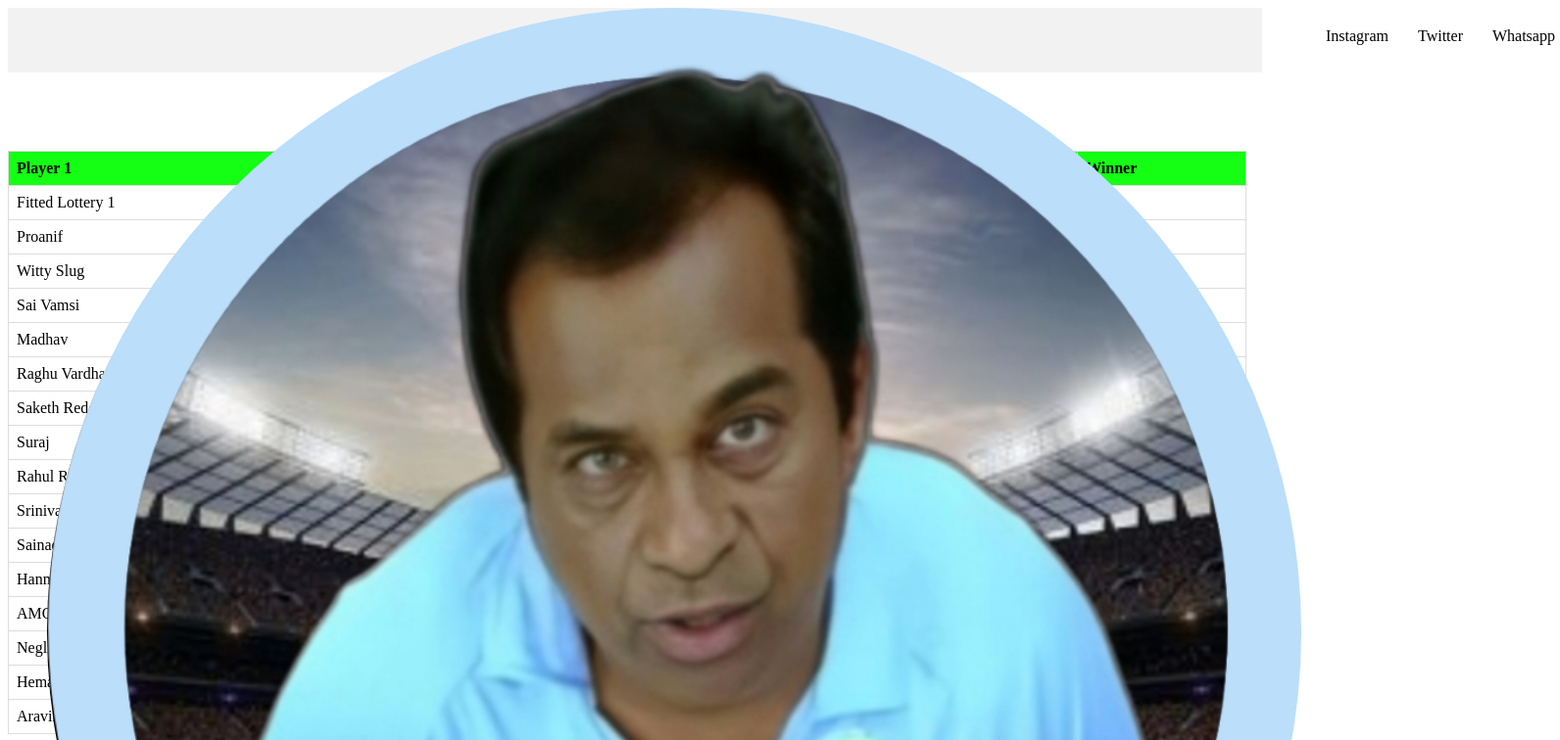
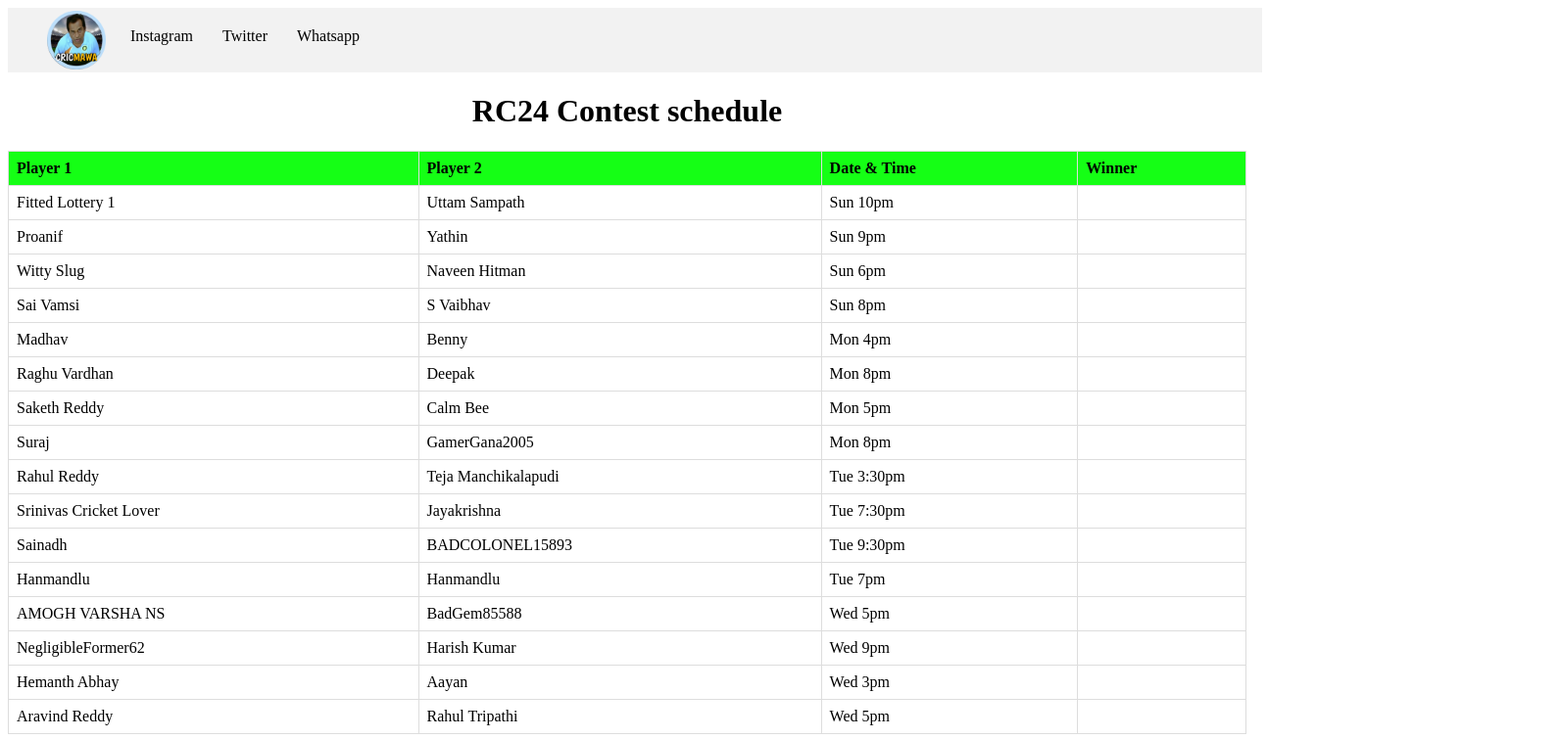
Before and after one commit to Rishikesh183/RC24-Contest, a website: page public/index.html in a window 1280 px wide. Shown: the top 756 px of the page at 98% size, 1592 px wide, since content can reach past the window. Drawn offline with Linux system fonts and the light colour scheme.

Commit message:
Update style.css

```diff
--- a/public/style.css
+++ b/public/style.css
@@ -6,16 +6,16 @@ body {
     padding: 0;
 }
 
-img{
-    width: 60px;
-    margin-top: 3px;
-}
+
 .container>h2 {
     text-align: center;
 }
 
 */
-
+img{
+    width: 60px;
+    margin-top: 3px;
+}
 nav {
     height: 8vh;
     position: sticky;
```
